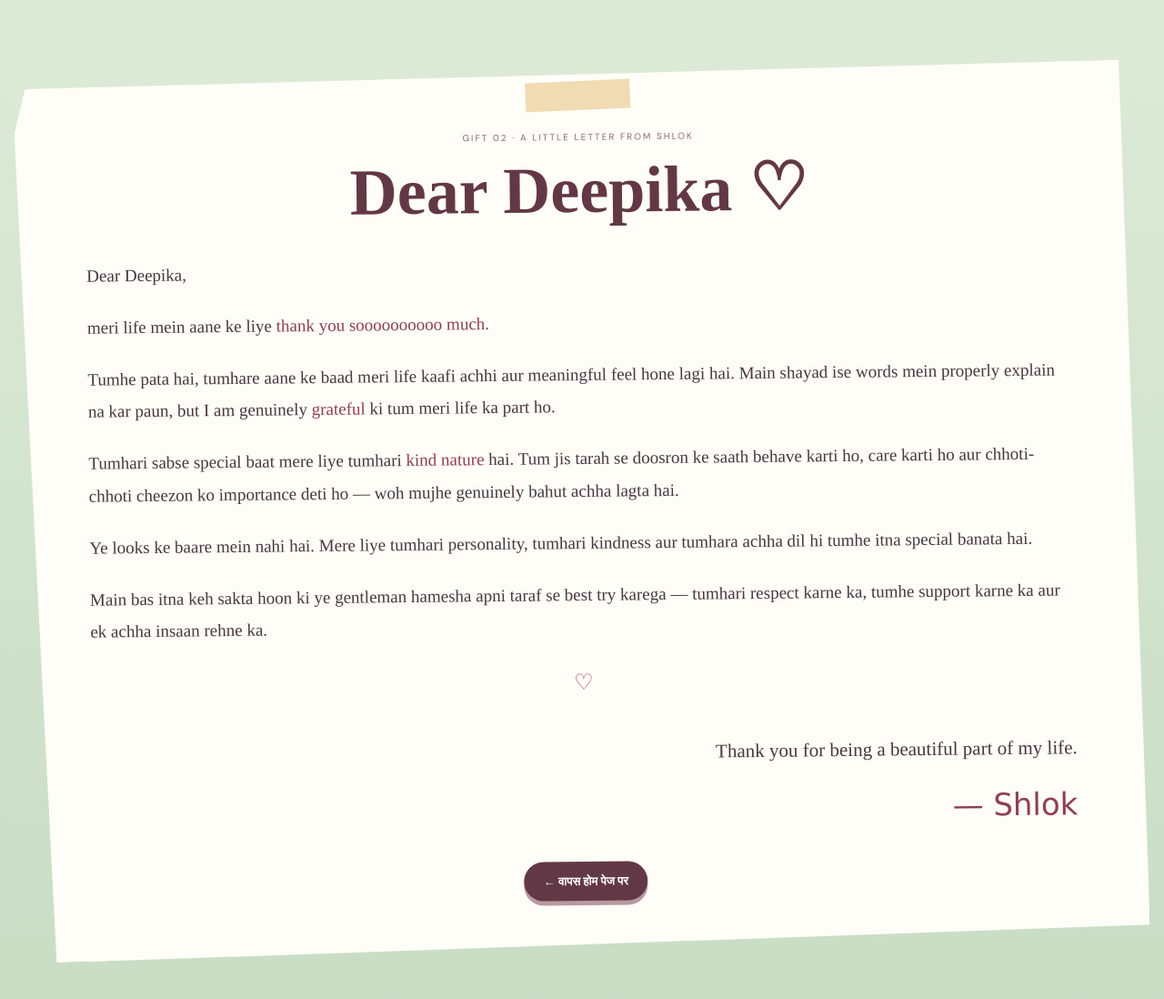
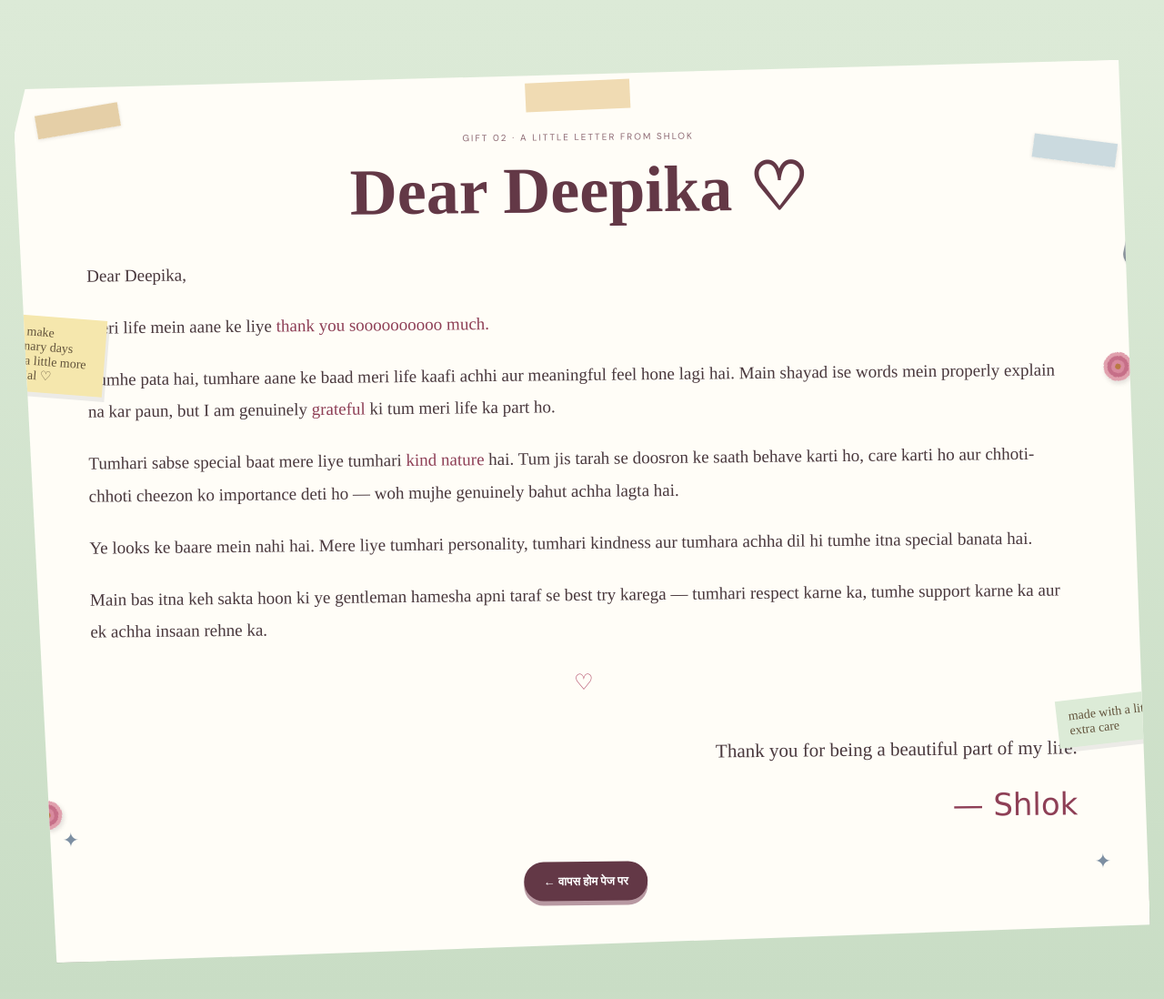
Before and after one commit to vislabs-web/Shloky-Deepika, a plain HTML site: page 2.gift.html in a window 1280 px wide. Shown: the whole page at 91% size. Drawn offline with Linux system fonts and the light colour scheme; a web font is replaced by a local one.

Commit message:
Add handmade scrapbook border to Gift 02

```diff
--- a/2.gift.html
+++ b/2.gift.html
@@ -45,11 +45,32 @@ h1{text-align:center;font:600 clamp(46px,8vw,72px)/.9 "Cormorant Garamond",serif
   .letter-body{font-size:18px;line-height:1.8}
   .closing{font-size:19px!important}.signature{font-size:28px!important}
 }
+
+/* scrapbook details */
+.scrap{position:absolute;z-index:4;pointer-events:none}
+.washi{width:92px;height:26px;background:rgba(224,198,150,.82);box-shadow:0 1px 4px rgba(60,45,35,.12)}
+.washi.a{top:42px;left:24px;transform:rotate(-9deg)}
+.washi.b{top:86px;right:28px;background:rgba(190,211,218,.8);transform:rotate(8deg)}
+.clip{width:25px;height:82px;border:3px solid #89939b;border-radius:14px;right:-9px;top:145px;transform:rotate(12deg);box-shadow:1px 2px 2px rgba(40,40,40,.15)}
+.note{background:#f5e7ad;padding:10px 13px;width:125px;font:14px/1.15 "Cormorant Garamond",serif;color:#62533b;box-shadow:3px 5px 0 rgba(67,79,92,.1);transform:rotate(5deg)}
+.note.a{left:-28px;top:270px}.note.b{right:-25px;bottom:230px;background:#dcebd7;transform:rotate(-6deg)}
+.flower{width:34px;height:34px;border-radius:50%;background:radial-gradient(circle,#b97943 0 12%,#d88a9e 13% 30%,#c66f88 31% 48%,#e0a0ad 49% 65%,transparent 66%);filter:drop-shadow(2px 3px 2px rgba(40,30,30,.12))}
+.flower.a{left:12px;bottom:145px;transform:rotate(-12deg)}.flower.b{right:12px;top:320px;transform:rotate(18deg)}
+.paper-star{font-size:22px;color:#7d8fa2}.paper-star.a{left:45px;bottom:120px}.paper-star.b{right:42px;bottom:85px}
+@media(max-width:700px){
+  .washi.a{left:8px}.washi.b{right:8px}.note.a{left:-12px}.note.b{right:-12px}.clip{right:-5px}.flower.a{left:2px}.flower.b{right:2px}
+}
 </style>
 </head>
 <body>
   <main class="garden">
     <article class="letter">
+      <div class="scrap washi a"></div><div class="scrap washi b"></div>
+      <div class="scrap clip"></div>
+      <div class="scrap note a">you make ordinary days feel a little more special ♡</div>
+      <div class="scrap note b">made with a little extra care</div>
+      <div class="scrap flower a"></div><div class="scrap flower b"></div>
+      <div class="scrap paper-star a">✦</div><div class="scrap paper-star b">✦</div>
       <div class="tape"></div>
       <p class="eyebrow">Gift 02 · A little letter from Shlok</p>
       <h1>Dear Deepika ♡</h1>
```
